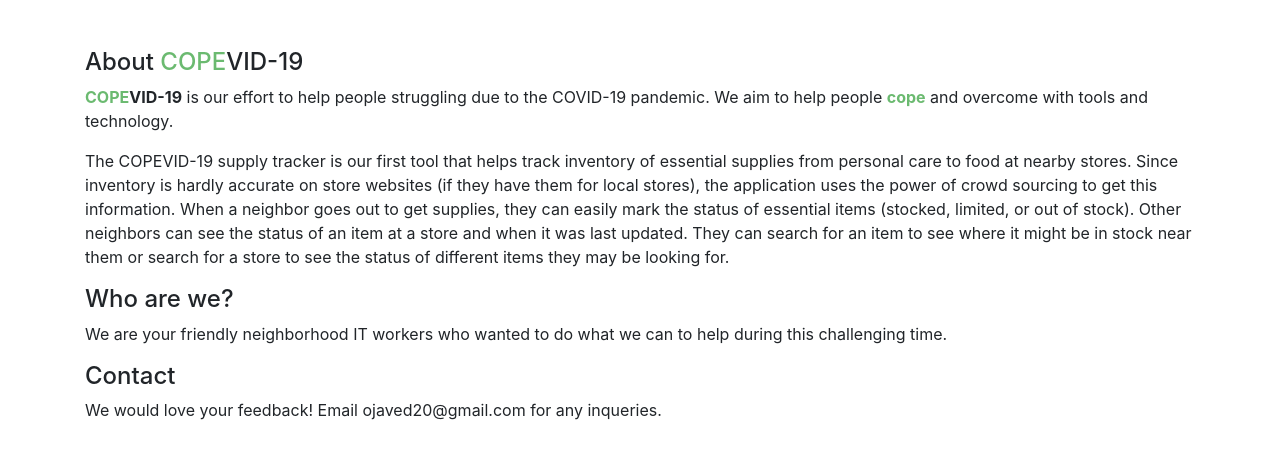
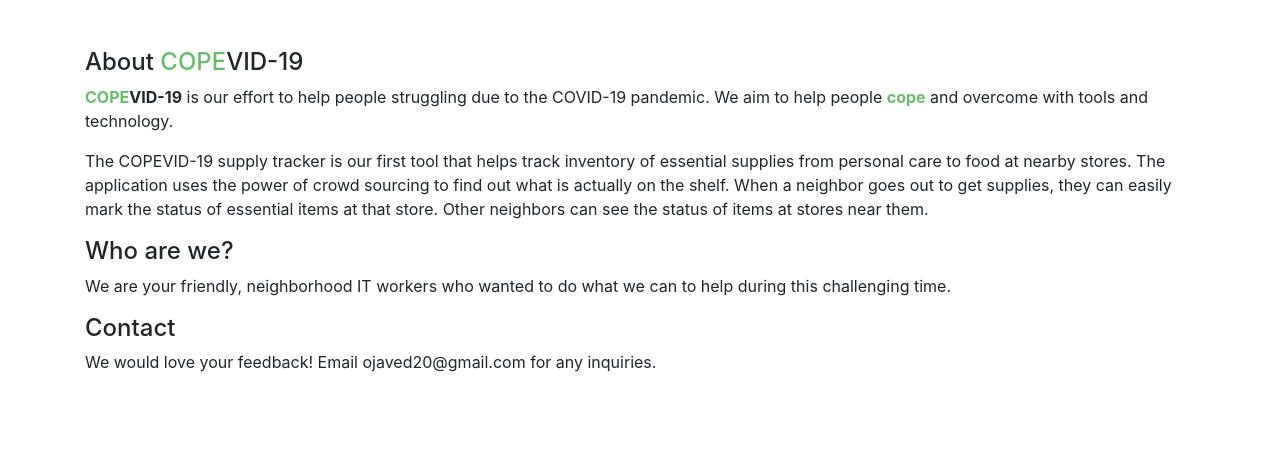
Before and after one commit to ojaved20/EssentialsTracker, a Flask app: page /about in a window 1280 px wide. Shown: the part 56-515 px from the top of the page. Run offline with Flask 2, Linux system fonts and the light colour scheme; some libraries are stand-ins or nearby versions.

Commit message:
UI Updates

```diff
--- a/app/forms.py
+++ b/app/forms.py
@@ -4,7 +4,7 @@ from wtforms.validators import DataRequired, Optional
 
 
 class AddForm(FlaskForm):
-    location = StringField('Location', validators=[DataRequired()])
+    location = StringField('Store/Location', validators=[DataRequired()])
     item = StringField('Item', validators=[DataRequired()])
     quantity = SelectField('Quantity', choices=[('out', 'Out of Stock'), ('limited', 'Limited'),
                                                 ('stocked', 'Fully Stocked')], default='stocked',
--- a/app/routes.py
+++ b/app/routes.py
@@ -1,9 +1,11 @@
-from flask import render_template, flash, redirect, url_for, jsonify, send_file
+from flask import render_template, flash, redirect, url_for, send_file
 from flask_pymongo import PyMongo
 from urllib import parse
 from datetime import datetime
 from haversine import haversine, Unit
 import time
+import pytz
+from tzlocal import get_localzone
 from app import app
 from app.forms import AddForm, SearchItemForm, SearchBusinessForm
 
@@ -76,6 +78,11 @@ def humanize_ts(timestamp=False):
 
 
 app.jinja_env.filters['humanize'] = humanize_ts
+
+
+@app.context_processor
+def inject_today_date():
+    return {'currtime': datetime.now(pytz.utc).astimezone(get_localzone())}
 
 
 @app.route('/service-worker.js')
--- a/app/templates/about.html
+++ b/app/templates/about.html
@@ -4,10 +4,10 @@
 <h4>About <span style="color:#6BBA70">COPE</span>VID-19</h4>
 <p><strong><span style="color:#6BBA70">COPE</span>VID-19</strong> is our effort to help people struggling due to the COVID-19 pandemic. We aim to help people <span style="color:#6BBA70"><strong>cope</strong></span> and overcome with tools and technology.</p>
 <p>
-    The COPEVID-19 supply tracker is our first tool that helps track inventory of essential supplies from personal care to food at nearby stores. Since inventory is hardly accurate on store websites (if they have them for local stores), the application uses the power of crowd sourcing to get this information. When a neighbor goes out to get supplies, they can easily mark the status of essential items (stocked, limited, or out of stock). Other neighbors can see the status of an item at a store and when it was last updated. They can search for an item to see where it might be in stock near them or search for a store to see the status of different items they may be looking for.
+    The COPEVID-19 supply tracker is our first tool that helps track inventory of essential supplies from personal care to food at nearby stores. The application uses the power of crowd sourcing to find out what is actually on the shelf. When a neighbor goes out to get supplies, they can easily mark the status of essential items at that store. Other neighbors can see the status of items at stores near them.
 </p>
 <h4>Who are we?</h4>
-<p>We are your friendly neighborhood IT workers who wanted to do what we can to help during this challenging time.</p>
+<p>We are your friendly, neighborhood IT workers who wanted to do what we can to help during this challenging time.</p>
 <h4>Contact</h4>
-<p>We would love your feedback! Email ojaved20@gmail.com for any inqueries.</p>
+<p>We would love your feedback! Email ojaved20@gmail.com for any inquiries.</p>
 {% endblock %}
--- a/app/templates/index.html
+++ b/app/templates/index.html
@@ -16,7 +16,8 @@
 
 {% block content %}
 {% if entries %}
-<h2 class="text-center">Recent updates</h2>
+<h2 class="text-center">Recent updates<span class="small"><a href=""><i class="fas fa-sync mx-3"></i></a></span></h2>
+<p class="text-center text-muted">Last Refreshed on {{ currtime.strftime('%m/%d/%Y %I:%M %p')}}</p>
 <ul class="list-group list-group-flush">
     {% for entry in entries %}
     <li class="list-group-item">
@@ -35,7 +36,7 @@
             </div>
             <div class="col">
                 <h5>{{entry.item | title}} - {{qty}} <span class="small text-muted">({{entry.timestamp | humanize}})</span></h5>
-              <p><strong>{{entry.business}}</strong> | <a href="https://maps.google.com/?q={{entry.address}}" target="_blank">{{entry.address}}</a></p>
+              <p><strong>{{entry.business}}</strong> | <a href="https://maps.google.com/?q={{entry.business}},%20{{entry.address}}" target="_blank">{{entry.address}}</a></p>
             </div>
         </div>
     </li>
--- a/app/templates/searchitem.html
+++ b/app/templates/searchitem.html
@@ -2,7 +2,7 @@
 
 {% block content %}
 <div class="clearfix">
-    <h4>{{ curritem | title }}<span class="small"><a href="{{ url_for('search') }}" class="btn btn-primary float-right">New Search</a></span></h4>
+    <h4>{{ curritem | title }}<span class="small"><a href="javascript:history.back()" class="btn btn-primary float-right">Back</a></span></h4>
     <p>Within {{ radius }} miles of {{ zip }}</p>
     <hr>
 </div>
@@ -31,7 +31,8 @@
                 <h5>{{result.business}}<span class="small text-muted p-1">({{result.latest | humanize}})</span><span
                         class="small text-muted p-1"><i class="fas fa-map-marker-alt p-1"></i>{{result.distance | round}} Miles</span>
                 </h5>
-                <p><a href="https://maps.google.com/?q={{result.address}}" target="_blank">{{result.address}}</a> - <strong>{{qty}}</strong></p>
+                <p><a href="https://maps.google.com/?q={{result.business}},%20{{result.address}}" target="_blank">{{result.address}}</a> - <strong>{{qty}}</strong></p>
+                <p><a href="{{ url_for('search_place', place_id=result._id, business=result.business, address=result.address) }}">View other items at this store</a></p>
             </div>
         </div>
     </li>
--- a/app/templates/searchplace.html
+++ b/app/templates/searchplace.html
@@ -2,8 +2,8 @@
 
 {% block content %}
 <div class="clearfix">
-    <h4>{{ place.business }}<span class="small"><a href="{{ url_for('search') }}" class="btn btn-primary float-right">New Search</a></span></h4>
-    <p>{{ place.address }}</p>
+    <h4>{{ place.business }}<span class="small"><a href="javascript:history.back()" class="btn btn-primary float-right">Back</a></span></h4>
+    <p><a href="https://maps.google.com/?q={{place.business}},%20{{place.address}}" target="_blank">{{ place.address }}</a></p>
     <hr>
 </div>
 {% if not results %}
```
